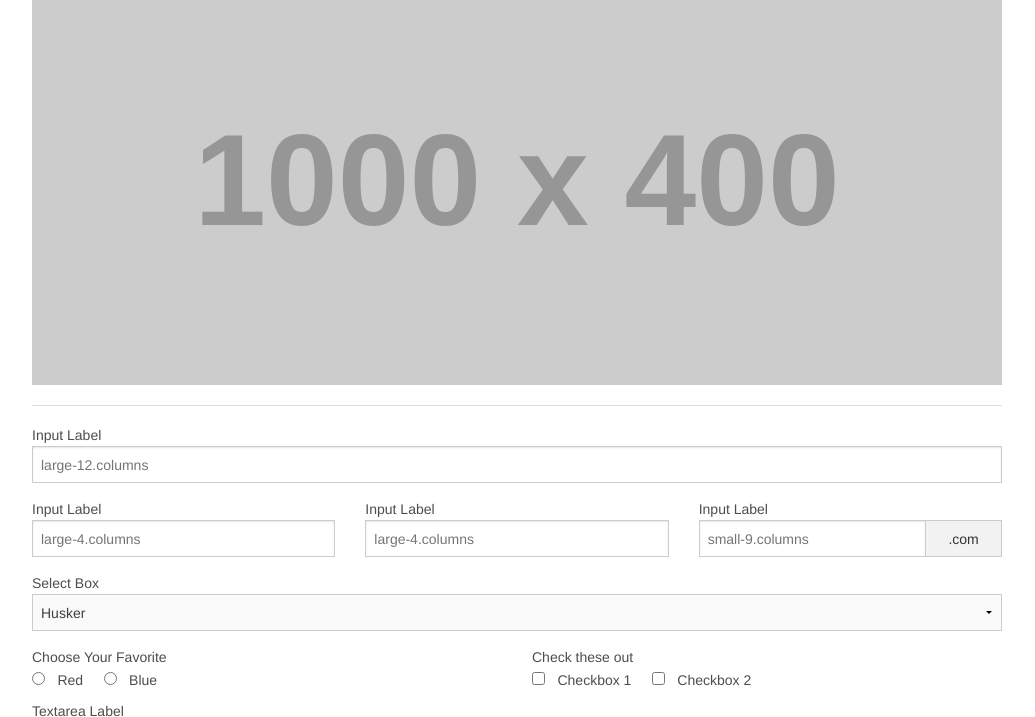
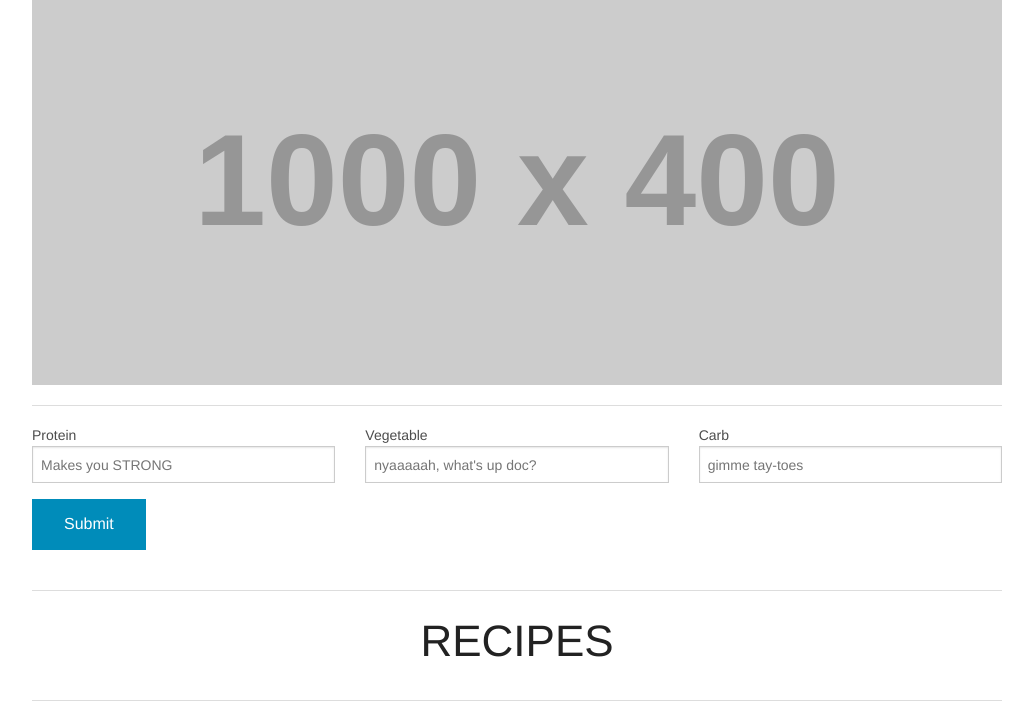
Before and after one commit to prufrock123/TIY_HW24, a plain HTML site: page index.html in a window 1280 px wide. Shown: the part 76-793 px from the top of the page, without its empty margins (123-1158 px from the left). Drawn offline with Linux system fonts and the light colour scheme; placeholder pictures from the web are drawn by us.

Commit message:
Starts to add jQuery serialize to the stuff.

```diff
--- a/index.html
+++ b/index.html
@@ -39,71 +39,27 @@
     </div>
 
     <form>
-        <div class="row">
-            <div class="large-12 columns">
-                <label id="firstStop">Input Label
-                    <input type="text" placeholder="large-12.columns" />
-                </label>
-            </div>
-        </div>
+
         <div class="row">
             <div class="large-4 columns">
-                <label id="secondStop">Input Label
-                    <input type="text" placeholder="large-4.columns" />
+                <label id="firstStop">Protein
+                    <input name = "protein" type="text" placeholder="Makes you STRONG" />
                 </label>
             </div>
             <div class="large-4 columns">
-                <label id="thirdStop">Input Label
-                    <input type="text" placeholder="large-4.columns" />
+                <label id="secondStop">Vegetable
+                    <input name = "vegetable" type="text" placeholder="nyaaaaah, what's up doc?" />
                 </label>
             </div>
             <div class="large-4 columns">
-                <div class="row collapse">
-                    <label>Input Label</label>
-                    <div class="small-9 columns">
-                        <input type="text" placeholder="small-9.columns" />
-                    </div>
-                    <div class="small-3 columns">
-                        <span class="postfix">.com</span>
-                    </div>
-                </div>
-            </div>
-        </div>
-        <div class="row">
-            <div class="large-12 columns">
-                <label>Select Box
-                    <select>
-                        <option value="husker">Husker</option>
-                        <option value="starbuck">Starbuck</option>
-                        <option value="hotdog">Hot Dog</option>
-                        <option value="apollo">Apollo</option>
-                    </select>
+                <label id="thirdStop">Carb
+                    <input name = "carb" type="text" placeholder="gimme tay-toes" />
                 </label>
             </div>
+
+
         </div>
-        <div class="row">
-            <div class="large-6 columns">
-                <label>Choose Your Favorite</label>
-                <input type="radio" name="pokemon" value="Red" id="pokemonRed">
-                <label for="pokemonRed">Red</label>
-                <input type="radio" name="pokemon" value="Blue" id="pokemonBlue">
-                <label for="pokemonBlue">Blue</label>
-            </div>
-            <div class="large-6 columns">
-                <label>Check these out</label>
-                <input id="checkbox1" type="checkbox">
-                <label for="checkbox1">Checkbox 1</label>
-                <input id="checkbox2" type="checkbox">
-                <label for="checkbox2">Checkbox 2</label>
-            </div>
-        </div>
-        <div class="row">
-            <div class="large-12 columns">
-                <label>Textarea Label
-                    <textarea placeholder="small-12.columns"></textarea>
-                </label>
-            </div>
-        </div>
+
         <div class="row">
             <div class="large-12 columns">
                 <a href="#/results" class="button">
@@ -155,12 +111,12 @@
         <p>Choose your protein</p>
       </li>
       <li data-id="secondStop" data-class="custom so-awesome" data-text="Next" data-prev-text="Prev">
+        <h4>Veg</h4>
+        <p>Choose your veg</p>
+      </li>
+      <li data-id="thirdStop" data-button="Next" data-prev-text="Prev" data-options="tip_location:top;tip_animation:fade">
         <h4>Carb</h4>
         <p>Choose your carb</p>
-      </li>
-      <li data-id="thirdStop" data-button="Next" data-prev-text="Prev" data-options="tip_location:top;tip_animation:fade">
-        <h4>Veg</h4>
-        <p>Choose your veg</p>
       </li>
       <li data-button="End" data-prev-text="Prev">
         <h4>Good job</h4>
```
Also changed, not shown: js/app.js (+10 -0 lines).
